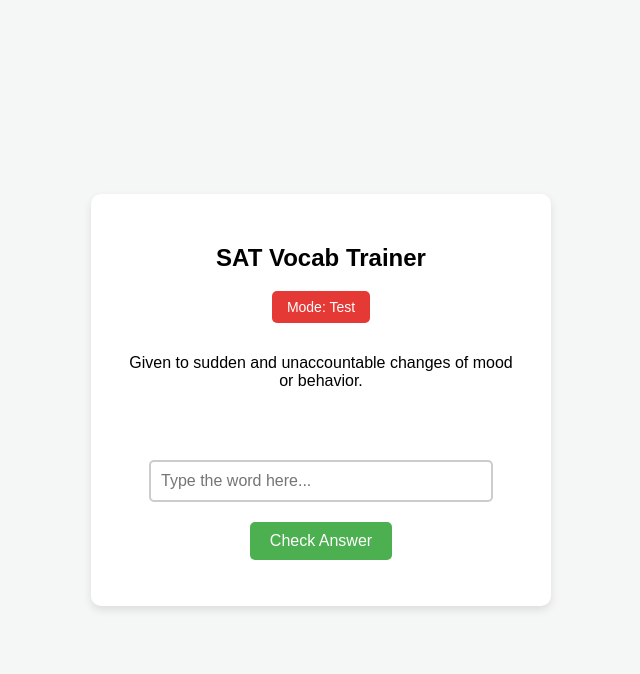
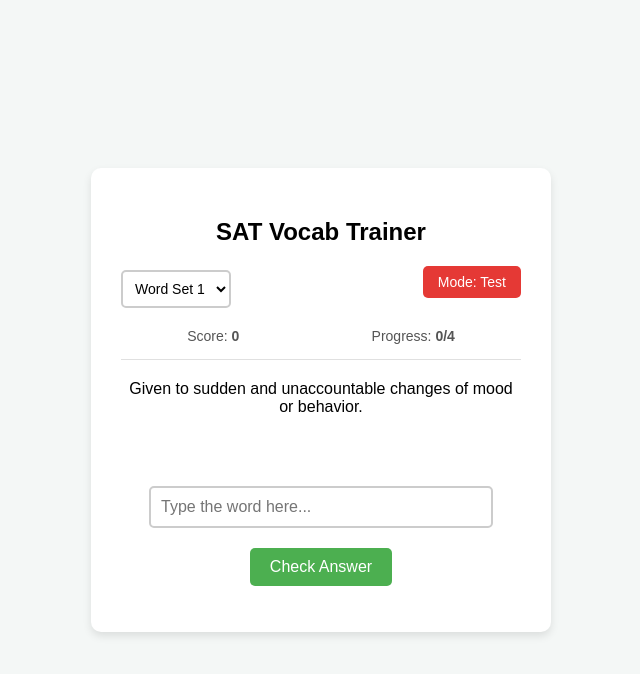
Before and after one commit to bot-hyun29/sat-vocab-app, a plain HTML site: page index.html in a window 1280 px wide. Both pictures are taken after a click on the button "Mode: Study". Shown: the whole page, without its empty margins (319-959 px from the left). Drawn offline with Linux system fonts and the light colour scheme.

Commit message:
Add tracking scores, wrong answer handling, and multi-set data structure

```diff
--- a/index.html
+++ b/index.html
@@ -3,22 +3,37 @@
 <head>
     <meta charset="UTF-8">
     <meta name="viewport" content="width=device-width, initial-scale=1.0">
-    <title>SAT Vocab Practice</title>
+    <title>SAT Vocab Practice Pro</title>
     <link rel="stylesheet" href="style.css">
 </head>
 <body>
     <div class="card">
         <h2>SAT Vocab Trainer</h2>
 
-        <button id="mode-btn" class="secondary-btn">Mode: Study</button>
+        <div class="controls">
+            <select id="set-select">
+                <option value="set1">Word Set 1</option>
+                <option value="set2">Word Set 2</option>
+            </select>
+            <button id="mode-btn" class="secondary-btn">Mode: Study</button>
+        </div>
+
+        <div class="score-board">
+            <span>Score: <strong id="score-display">0</strong></span>
+            <span>Progress: <strong id="progress-display">0/0</strong></span>
+        </div>
+
+        <hr>
 
         <p id="definition">Loading definition...</p>
-
         <p id="word-guide"></p>
 
         <input type="text" id="user-input" placeholder="Type the word here..." autocomplete="off">
         <button id="submit-btn">Check Answer</button>
+
         <p id="feedback"></p>
+
+        <p id="correction-display"></p>
     </div>
     <script src="script.js"></script>
 </body>
--- a/script.js
+++ b/script.js
@@ -1,62 +1,126 @@
-const vocabList = [
-    { word: "capricious", definition: "Given to sudden and unaccountable changes of mood or behavior." },
-    { word: "ephemeral", definition: "Lasting for a very short time." },
-    { word: "magnanimous", definition: "Generous or forgiving, especially toward a rival or less powerful person." },
-    { word: "scrutinize", definition: "Examine or inspect closely and thoroughly." }
-];
+// Organized word sets
+const wordSets = {
+    set1: [
+        { word: "capricious", definition: "Given to sudden and unaccountable changes of mood or behavior." },
+        { word: "ephemeral", definition: "Lasting for a very short time." },
+        { word: "magnanimous", definition: "Generous or forgiving, especially toward a rival or less powerful person." },
+        { word: "scrutinize", definition: "Examine or inspect closely and thoroughly." }
+    ],
+    set2: [
+        { word: "benevolent", definition: "Well meaning and kindly." },
+        { word: "cacophony", definition: "A harsh, discordant mixture of sounds." },
+        { word: "diligent", definition: "Having or showing care and conscientiousness in one's work." },
+        { word: "enigma", definition: "A person or thing that is mysterious, puzzling, or difficult to understand." }
+    ]
+};
 
+let currentSetKey = "set1";
 let currentIndex = 0;
-let currentMode = "study"; // Can be 'study' or 'test'
+let currentMode = "study";
+let score = 0;
 
+// DOM Elements
+const setSelect = document.getElementById("set-select");
+const modeBtn = document.getElementById("mode-btn");
+const scoreDisplay = document.getElementById("score-display");
+const progressDisplay = document.getElementById("progress-display");
 const definitionEl = document.getElementById("definition");
 const wordGuideEl = document.getElementById("word-guide");
 const userInput = document.getElementById("user-input");
 const submitBtn = document.getElementById("submit-btn");
-const modeBtn = document.getElementById("mode-btn");
 const feedbackEl = document.getElementById("feedback");
+const correctionDisplay = document.getElementById("correction-display");
 
-// Toggle between Study and Test mode
+// Handle changing word sets
+setSelect.addEventListener("change", (e) => {
+    currentSetKey = e.target.value;
+    currentIndex = 0; // Reset progress for the new set
+    score = 0;        // Reset score for the new set
+    updateScoreboard();
+    loadWord();
+});
+
+// Mode Selector (Study vs Test)
 modeBtn.addEventListener("click", () => {
     if (currentMode === "study") {
         currentMode = "test";
         modeBtn.textContent = "Mode: Test";
-        modeBtn.style.backgroundColor = "#e53935"; // Red for test mode
+        modeBtn.style.backgroundColor = "#e53935";
     } else {
         currentMode = "study";
         modeBtn.textContent = "Mode: Study";
-        modeBtn.style.backgroundColor = "#5c6bc0"; // Blue for study mode
+        modeBtn.style.backgroundColor = "#5c6bc0";
     }
-    loadWord(); // Refresh the display for the current word
+    loadWord();
 });
 
+function updateScoreboard() {
+    const activeSet = wordSets[currentSetKey];
+    scoreDisplay.textContent = score;
+    progressDisplay.textContent = `${currentIndex}/${activeSet.length}`;
+}
+
 function loadWord() {
+    const activeSet = wordSets[currentSetKey];
+
+    // Check if the set is finished
+    if (currentIndex >= activeSet.length) {
+        definitionEl.textContent = "🎉 Set complete! Great job!";
+        wordGuideEl.textContent = "";
+        userInput.style.display = "none";
+        submitBtn.style.display = "none";
+        return;
+    } else {
+        userInput.style.display = "inline-block";
+        submitBtn.style.display = "inline-block";
+    }
+
     feedbackEl.textContent = "";
+    correctionDisplay.textContent = "";
     userInput.value = "";
-    definitionEl.textContent = vocabList[currentIndex].definition;
+    definitionEl.textContent = activeSet[currentIndex].definition;
 
-    // Show or hide the gray word guide based on mode
     if (currentMode === "study") {
-        wordGuideEl.textContent = vocabList[currentIndex].word;
+        wordGuideEl.textContent = activeSet[currentIndex].word;
     } else {
-        wordGuideEl.textContent = ""; // Blank in test mode
+        wordGuideEl.textContent = "";
     }
+
+    updateScoreboard();
 }
 
 submitBtn.addEventListener("click", () => {
+    const activeSet = wordSets[currentSetKey];
     const answer = userInput.value.trim().toLowerCase();
-    const correctAnswer = vocabList[currentIndex].word.toLowerCase();
+    const correctAnswer = activeSet[currentIndex].word.toLowerCase();
 
     if (answer === correctAnswer) {
         feedbackEl.style.color = "green";
-        feedbackEl.textContent = "Correct! Moving to next word...";
+        feedbackEl.textContent = "Correct!";
+        score += 10; // Gain 10 points for correct answer
 
         setTimeout(() => {
-            currentIndex = (currentIndex + 1) % vocabList.length;
+            currentIndex++;
             loadWord();
-        }, 1500);
+        }, 1200);
     } else {
         feedbackEl.style.color = "red";
-        feedbackEl.textContent = "Not quite, try again!";
+        feedbackEl.textContent = "Incorrect.";
+
+        // Show them the correct answer so they can learn from it
+        correctionDisplay.innerHTML = `The correct word was: <strong>${activeSet[currentIndex].word}</strong>`;
+
+        // Optional: reduce score slightly for a wrong answer in test mode
+        if (currentMode === "test" && score > 0) {
+            score -= 5;
+            updateScoreboard();
+        }
+
+        // Wait a bit longer so they can read the correct answer before advancing
+        setTimeout(() => {
+            currentIndex++;
+            loadWord();
+        }, 2500);
     }
 });
 
--- a/style.css
+++ b/style.css
@@ -67,3 +67,41 @@ button:hover {
 .secondary-btn:hover {
     background-color: #3f51b5;
 }
+
+.controls {
+    display: flex;
+    justify-content: space-between;
+    align-items: center;
+    margin-bottom: 15px;
+}
+
+select {
+    padding: 8px;
+    font-size: 14px;
+    border-radius: 5px;
+    border: 2px solid #ccc;
+    background-color: white;
+    cursor: pointer;
+}
+
+.score-board {
+    display: flex;
+    justify-content: space-around;
+    font-size: 14px;
+    color: #555;
+    margin-bottom: 15px;
+}
+
+hr {
+    border: 0;
+    height: 1px;
+    background: #e0e0e0;
+    margin-bottom: 20px;
+}
+
+#correction-display {
+    margin-top: 10px;
+    font-size: 14px;
+    color: #555;
+    font-style: italic;
+}
```
